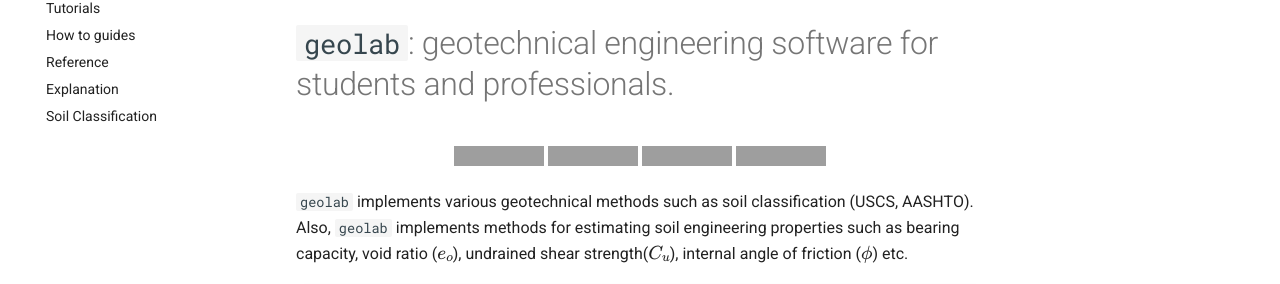
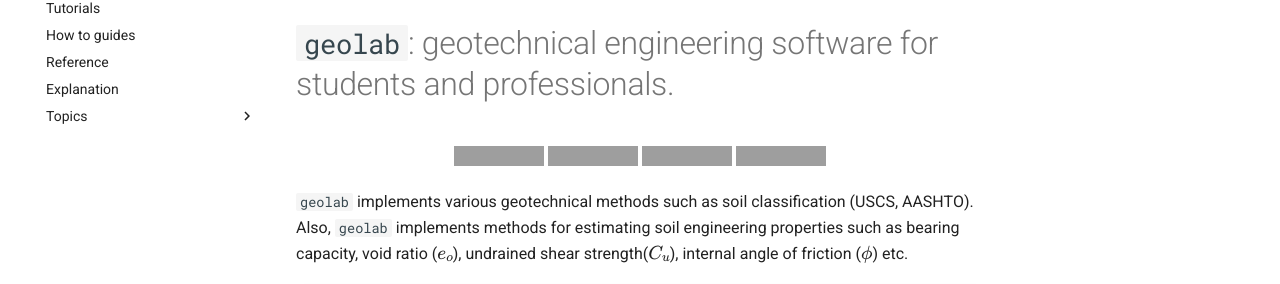
Before and after one commit to patrickboateng/geolysis, an MkDocs documentation site: the page built from docs/index.md, in a window 1280 px wide. Shown: the part 157-441 px from the top of the page. Built offline with MkDocs 1.6.1 and Material for MkDocs 9.7.7, drawn with Linux system fonts in a browser that asks for light colours; comment, search, counter and statistics services are not loaded; some of the changed lines change nothing that is shown; grey boxes are pictures that could not be loaded.

Commit message:
added Topics to nav bar section

```diff
--- a/mkdocs.yml
+++ b/mkdocs.yml
@@ -58,4 +58,5 @@ nav:
   - how-to-guides.md
   - reference.md
   - explanation.md
-  - Soil Classification: soil_classification.md
+  - Topics:
+      - Soil Classification: soil_classification.md
```
